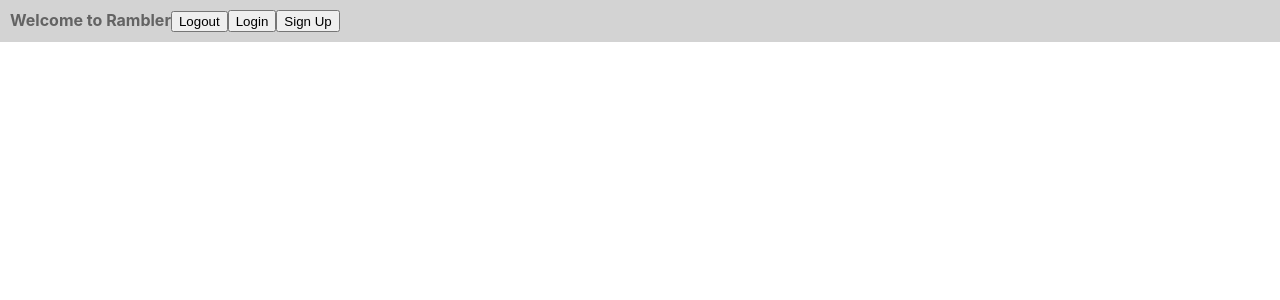
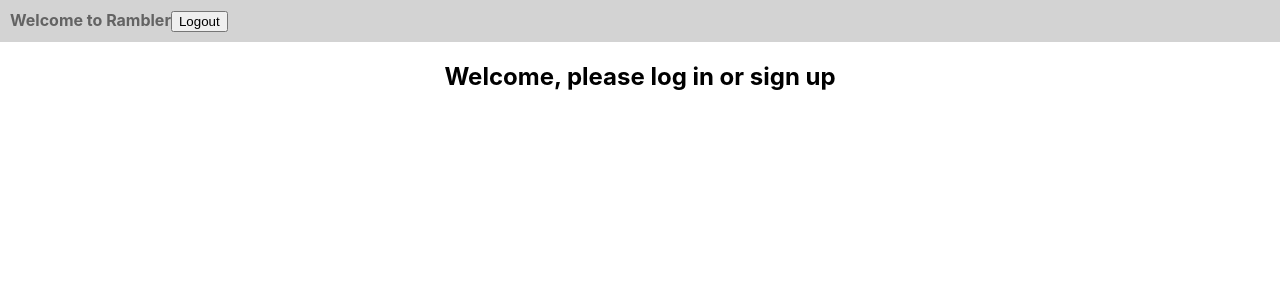
Before and after one commit to kelypso/rambler, a React (Create React App) app in the folder client/: page / in a window 1280 px wide. Shown: the top 300 px of the page. Built offline with nearby package versions, Linux system fonts and the light colour scheme; no server answers.

Commit message:
add home route to app; remove login/logout from navbar to home

```diff
--- a/client/src/App.js
+++ b/client/src/App.js
@@ -3,6 +3,7 @@ import './App.css';
 import {connect} from 'react-redux';
 import {getCurrentUser} from './actions/user.js';
 import NavBar from './components/NavBar.js';
+import Home from './components/Home.js';
 import Login from './components/Login.js';
 import Signup from './components/Signup.js';
 import Trips from './components/Trips.js';
@@ -16,11 +17,13 @@ class App extends React.Component {
   }
 
   render() {
+    const {loggedIn} = this.props
     return (
       <Router>
         <div className="App">
           <NavBar />
           <MainContainer />
+          <Route exact path='/' render={() => loggedIn? <Trips /> : <Home />} />
           <Route exact path='/login' component={Login} />
           <Route exact path='/signup' component={Signup} />
           <Route exact path='/trips' component={Trips} />
@@ -30,4 +33,10 @@ class App extends React.Component {
   }
 }
 
-export default connect(null, {getCurrentUser})(App)
+const mapStateToProps = state => {
+  return ({
+    loggedIn: !!state.user
+  })
+}
+
+export default connect(mapStateToProps, {getCurrentUser})(App)
--- /dev/null
+++ b/client/src/components/Home.js
@@ -0,0 +1,11 @@
+import React from 'react'
+import Login from './Login.js'
+import Logout from './Logout.js'
+
+const Home = () => (
+    <div className="Home">
+        <h2>Welcome, please log in or sign up</h2>
+    </div>
+)
+
+export default Home
--- a/client/src/components/NavBar.js
+++ b/client/src/components/NavBar.js
@@ -1,6 +1,5 @@
 import React from 'react'
 import {connect} from 'react-redux'
-import Login from './Login.js';
 import Logout from './Logout.js';
 
 const NavBar = ({user}) => {
@@ -8,8 +7,6 @@ const NavBar = ({user}) => {
         <div className="NavBar">
             {user ? <strong>Welcome, {user.attributes.name}</strong> : <strong>Welcome to Rambler</strong>}
             <Logout />
-            <button>Login</button>
-            <button>Sign Up</button>
         </div>
     )
 }
```
